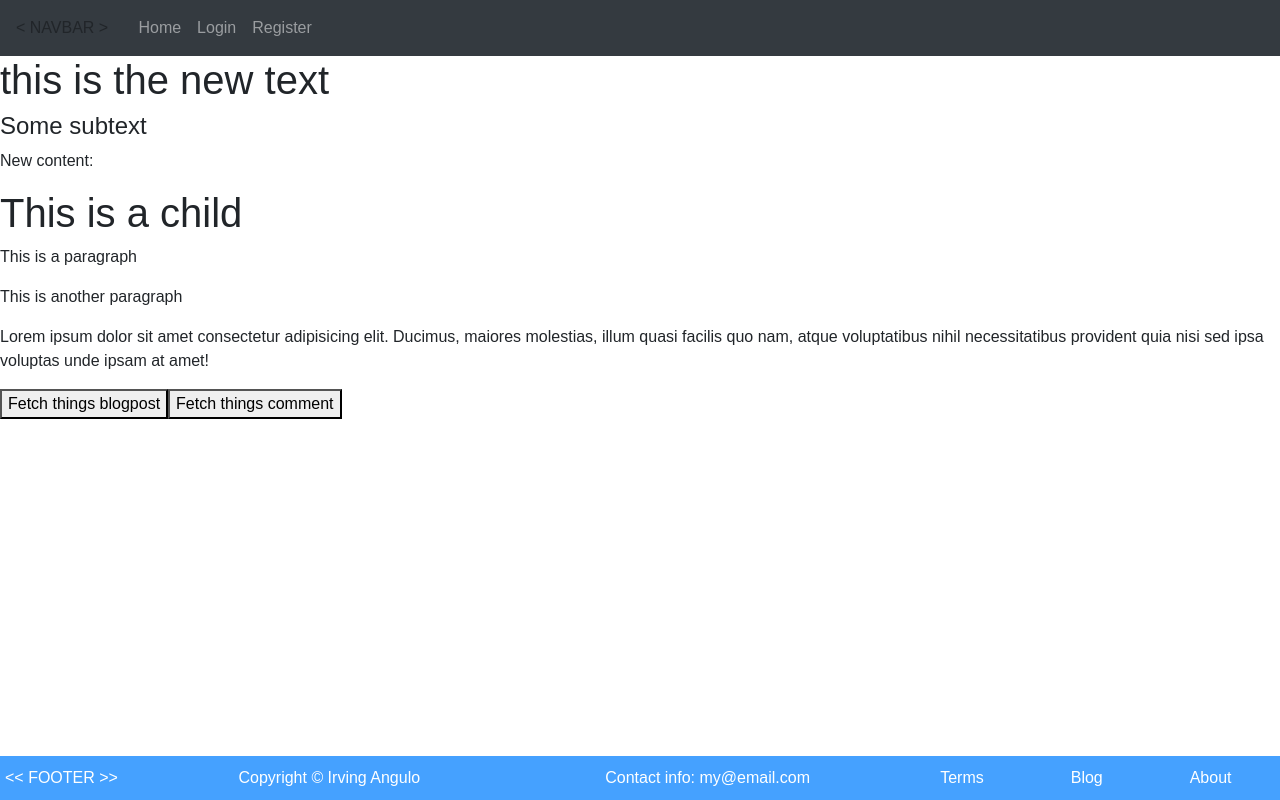
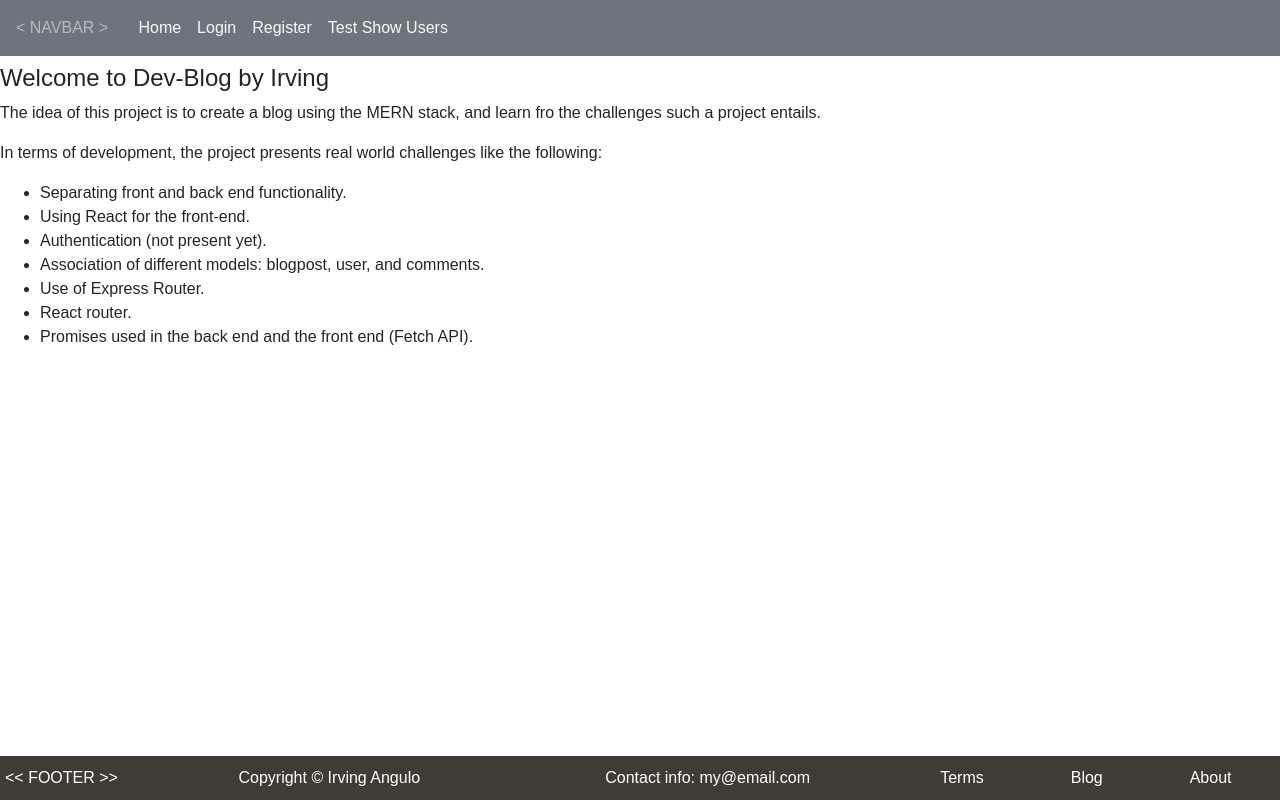
Before and after one commit to irvang/dev-blog, a React (Create React App) app in the folder client/: page / in a window 1280 px wide. Built offline with nearby package versions, Linux system fonts and the light colour scheme.

Commit message:
Added some bullet points to Welcome page. Removed content from Main.js, using instead this.props.children, and passing elements as component children.

```diff
--- a/client/public/index.html
+++ b/client/public/index.html
@@ -12,7 +12,10 @@
 	<link rel="shortcut icon" href="%PUBLIC_URL%/favicon.ico">
 
 
-	<link rel="stylesheet" href="https://maxcdn.bootstrapcdn.com/bootstrap/4.0.0/css/bootstrap.min.css" integrity="sha384-Gn5384xqQ1aoWXA+058RXPxPg6fy4IWvTNh0E263XmFcJlSAwiGgFAW/dAiS6JXm" crossorigin="anonymous">
+	<!-- <link rel="stylesheet" href="https://maxcdn.bootstrapcdn.com/bootstrap/4.0.0/css/bootstrap.min.css" integrity="sha384-Gn5384xqQ1aoWXA+058RXPxPg6fy4IWvTNh0E263XmFcJlSAwiGgFAW/dAiS6JXm" crossorigin="anonymous"> -->
+
+	<link rel="stylesheet" href="https://stackpath.bootstrapcdn.com/bootstrap/4.1.1/css/bootstrap.min.css" integrity="sha384-WskhaSGFgHYWDcbwN70/dfYBj47jz9qbsMId/iRN3ewGhXQFZCSftd1LZCfmhktB" crossorigin="anonymous">
+
 
     <title>React App</title>
   </head>
--- a/client/src/App.css
+++ b/client/src/App.css
@@ -11,7 +11,8 @@ nav {
 footer {
     display: flex;
     padding: 10px 5px;
-    background-color: #45a1ff;
+	/* background-color: #45a1ff; */
+	background-color: hsla(30, 10%, 23%, 1);
 	color: #fff;
 
 	position: fixed;
--- a/client/src/App.js
+++ b/client/src/App.js
@@ -7,8 +7,10 @@ import { Footer } from './Components/layout/Footer';
 import { Landing } from './Components/views/Landing';
 import { Register } from './Components/auth/Register';
 import { Login } from './Components/auth/Login';
+import ShowUsers from './Components/views/ShowUsers';
 
 import './App.css';
+
 
 class App extends Component {
 	render() {
@@ -24,6 +26,8 @@ class App extends Component {
 
 					<Route exact path="/login" component={Login} />
 
+					<Route exact path="/showUsers" component={ShowUsers} />
+
 					<Footer />
 				</div>
 			</Router >
--- a/client/src/Components/layout/Main.js
+++ b/client/src/Components/layout/Main.js
@@ -8,14 +8,8 @@ export class Main extends React.Component {
 			<div>
 				<h1> {this.props.title}</h1>
 
-
 				<main>
-					<h4> {this.props.subtitle}</h4>
-					<p>New content: <strong>{this.props.newContent} </strong></p>
-
-					 {this.props.children}
-
-					<p> Lorem ipsum dolor sit amet consectetur adipisicing elit. Ducimus, maiores molestias, illum quasi facilis quo nam, atque voluptatibus nihil necessitatibus provident quia nisi sed ipsa voluptas unde ipsam at amet!  </p>
+					{this.props.children}
 				</main>
 
 			</div >
--- a/client/src/Components/layout/Navbar.js
+++ b/client/src/Components/layout/Navbar.js
@@ -5,20 +5,22 @@ export class Navbar extends React.Component {
 	render() {
 		return (
 			<div>
-				<nav className="navbar navbar-expand-md navbar-dark bg-dark" >
+				<nav className="navbar navbar-expand-md navbar-light bg-secondary text-white-50" >
 
 					<div className='collapse navbar-collapse'>
 						<span className='nav-item'> &lt; NAVBAR &gt; &nbsp;&nbsp;&nbsp;&nbsp;</span>
 
 						<ul className="navbar-nav mr-auto">
 
-							<li className='nav-item'><Link className='nav-link' to="/">Home</Link></li>
+							<li className='nav-item'><Link className='nav-link text-light' to="/">Home</Link></li>
 
-							{/* <li className='nav-item'><Link className='nav-link' to="/about">About</Link></li> */}
+							{/* <li className='nav-item'><Link className='nav-link text-light' to="/about">About</Link></li> */}
 
-							<li className='nav-item'><Link className='nav-link' to="/login">Login</Link></li>
+							<li className='nav-item'><Link className='nav-link text-light' to="/login">Login</Link></li>
 
-							<li className='nav-item'><Link className='nav-link' to="/register">Register</Link></li>
+							<li className='nav-item'><Link className='nav-link text-light' to="/register">Register</Link></li>
+
+							<li className='nav-item'><Link className='nav-link text-light' to="/showUsers">Test Show Users</Link></li>
 						</ul>
 					</div>
 				</nav>
--- a/client/src/Components/views/Landing.js
+++ b/client/src/Components/views/Landing.js
@@ -29,18 +29,32 @@ export class Landing extends React.Component {
 
 	render() {
 		return (
-			<div>
-				<Main title='this is the new text' subtitle='Some subtext'
-					newContent={this.state.newContent} >
-					<h1>This is a child</h1>
-					<p> This is a paragraph </p>
-					<p> This is another paragraph</p>
-					{/* Could be anothe component */}
-				</Main>
 
-				<button onClick={this.fetchThings(this.blogPostPath)}>Fetch things blogpost</button>
-				<button onClick={this.fetchThings(this.commentsPath)}>Fetch things comment</button>
-			</div>
+			<Main>
+				<h4> Welcome to Dev-Blog by Irving</h4>
+
+
+				<p>
+					The idea of this project is to create a blog using the MERN stack, and learn fro the challenges such a project entails.
+					</p>
+				<p>
+					In terms of development, the project presents real world challenges like the following:
+					</p>
+
+				<ul>
+					<li>Separating front and back end functionality.</li>
+					<li>Using React for the front-end.</li>
+					<li>Authentication (not present yet).</li>
+
+					<li>Association of different models: blogpost, user, and comments.</li>
+					<li>Use of Express Router.</li>
+					<li>React router.</li>
+					<li>Promises used in the back end and the front end (Fetch API).</li>
+
+				</ul>
+			</Main>
+
+
 		)
 	}
 }
--- /dev/null
+++ b/client/src/Components/views/ShowUsers.js
@@ -0,0 +1,35 @@
+import React, { Component } from 'react'
+
+class ShowUsers extends Component {
+
+	constructor() {
+		super();
+		this.getPath = 'api/profile';
+		this.state = {
+			users: ''
+		}
+	}
+	componentDidMount() {
+		this.getUsers();
+	}
+
+	getUsers() {
+		fetch(this.getPath)
+			.then(response => {
+				return response.text();
+			}).then(text => {
+				this.setState({ users: text });
+			}).catch(err => console.error(err));
+	}
+
+	render() {
+		return (
+			<div>
+				A div
+				<p>{this.state.users}</p>
+			</div>
+		)
+	}
+}
+
+export default ShowUsers;
```
Also changed, not shown: 1 other file (tests, documents, lock files or other folders).
